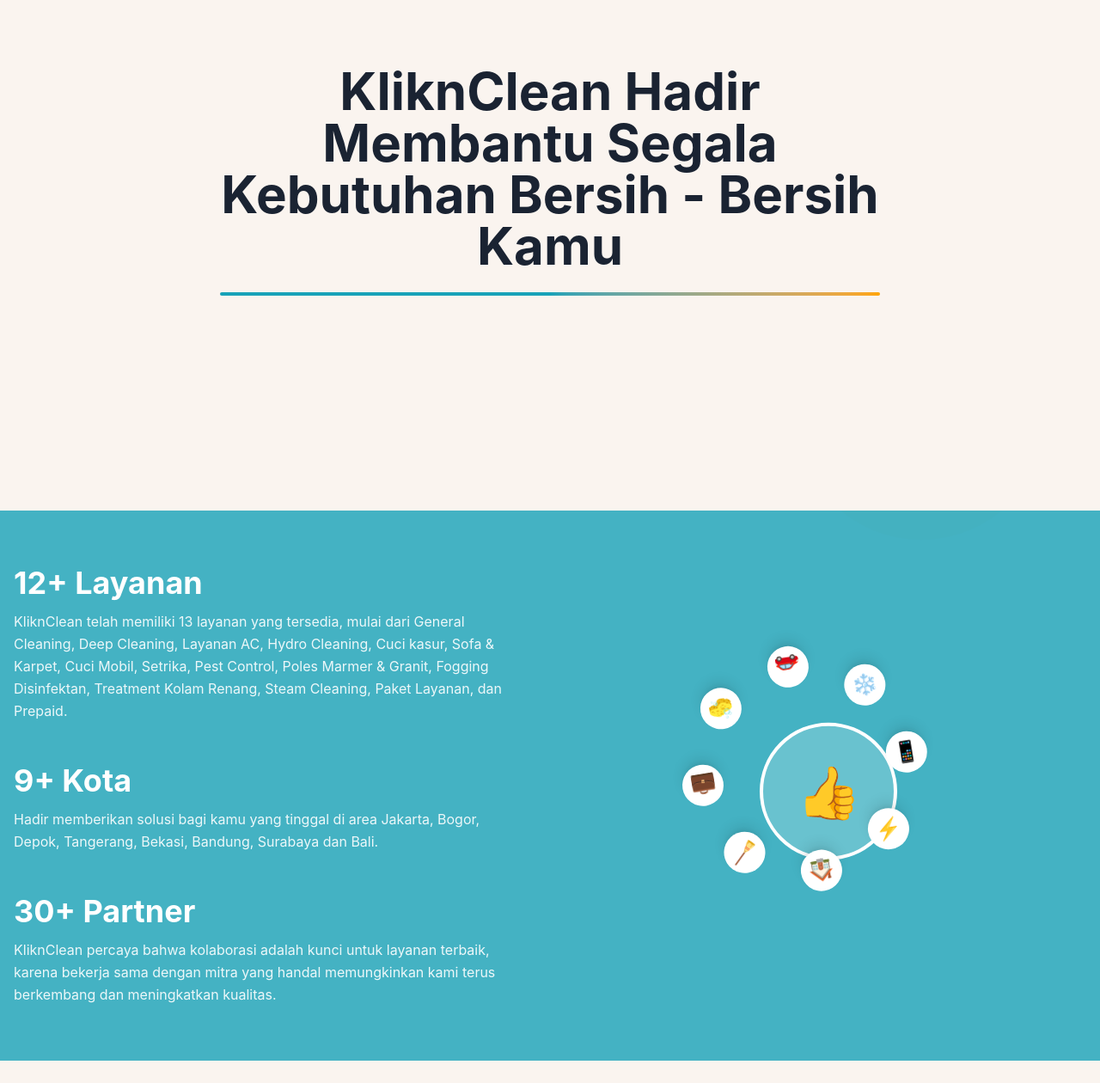
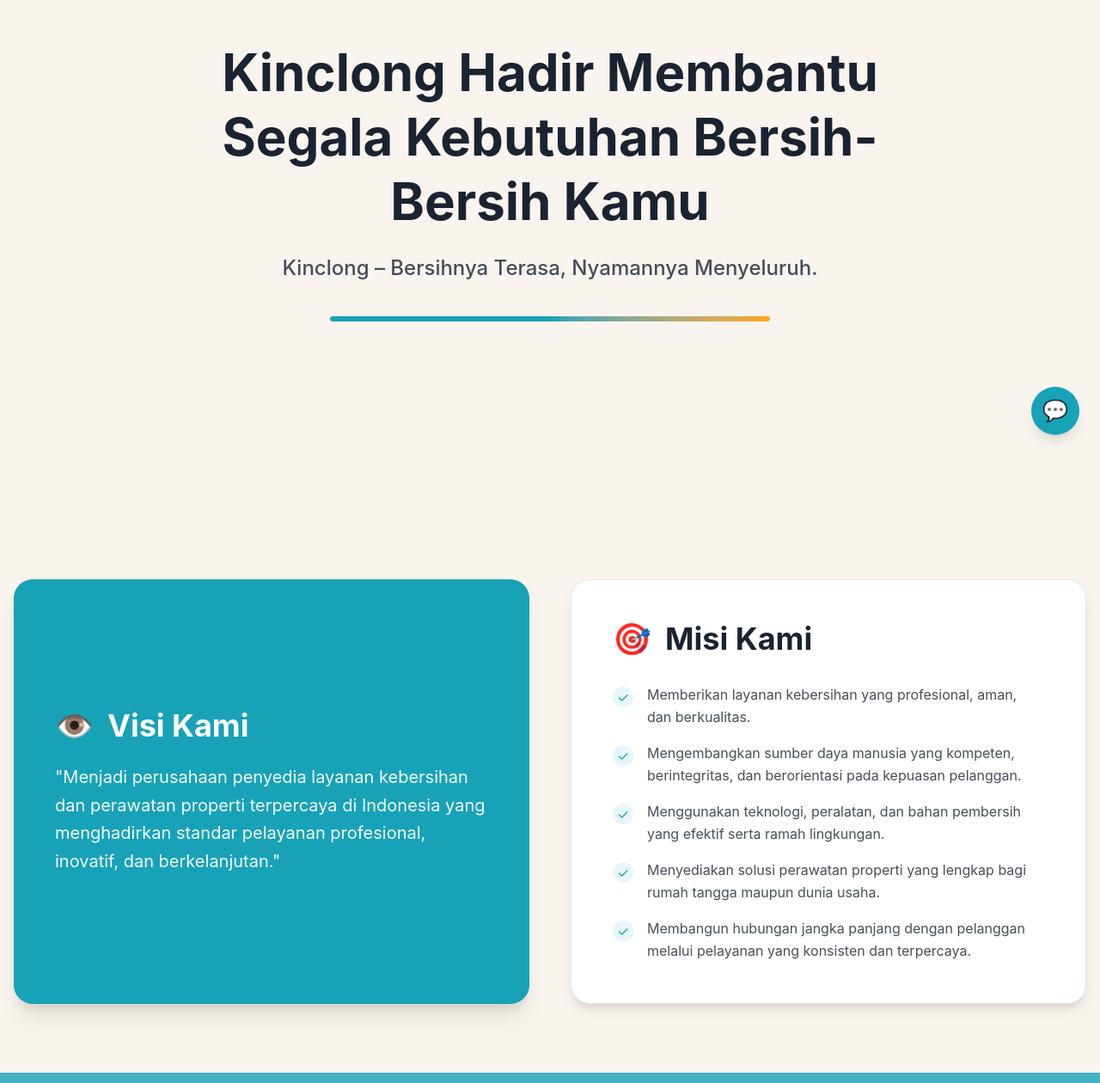
Before and after one commit to Andrewij21/cleaning-prod, a Next.js app: page /about in a window 1280 px wide. Shown: the part 270-1530 px from the top of the page at 86% size. Built offline with nearby package versions, Linux system fonts and the light colour scheme.

Commit message:
refactor: merapihkan about page

```diff
--- a/app/(public)/_components/container.tsx
+++ b/app/(public)/_components/container.tsx
@@ -6,9 +6,6 @@ import { HowToOrder } from "@/app/(public)/_components/sections/HowToOrder";
 import { Partners } from "@/app/(public)/_components/sections/Partners";
 import { FAQ } from "@/app/(public)/_components/sections/FAQ";
 import { Promos } from "@/app/(public)/_components/sections/Promos";
-import { Footer } from "@/app/(public)/_components/sections/Footer";
-import { Chatbot } from "@/components/Chatbot";
-
 export default function Container() {
   return (
     <>
@@ -21,7 +18,6 @@ export default function Container() {
         <FAQ />
         <Promos />
       </main>
-      <Chatbot />
     </>
   );
 }
--- /dev/null
+++ b/app/(public)/about/_components/AboutHero.tsx
@@ -0,0 +1,55 @@
+"use client";
+
+import { motion } from "framer-motion";
+
+export function AboutHero() {
+  return (
+    <section className="relative overflow-hidden min-h-screen flex items-center justify-center bg-background pt-24 pb-16">
+      {/* Decorative elements */}
+      <motion.div
+        animate={{ scale: [1, 1.1, 1] }}
+        transition={{ duration: 8, repeat: Infinity }}
+        className="absolute top-32 left-10 w-40 h-40 rounded-full bg-accent/10 -z-10"
+      />
+      <motion.div
+        animate={{ scale: [1, 1.2, 1] }}
+        transition={{ duration: 10, repeat: Infinity, delay: 0.5 }}
+        className="absolute -bottom-20 right-20 w-64 h-64 rounded-full bg-secondary/5 -z-10"
+      />
+
+      <div className="container px-4 text-center">
+        <motion.div
+          initial={{ opacity: 0, y: 20 }}
+          animate={{ opacity: 1, y: 0 }}
+          transition={{ duration: 0.8 }}
+          className="max-w-4xl mx-auto flex flex-col items-center"
+        >
+          {/* Judul Utama dengan nama brand baru */}
+          <h1 className="text-5xl md:text-6xl font-bold text-foreground mb-6 leading-tight">
+            Kinclong Hadir Membantu Segala Kebutuhan Bersih-Bersih Kamu
+          </h1>
+
+          {/* Tagline dari klien ditambahkan di sini */}
+          <motion.p
+            initial={{ opacity: 0, y: 20 }}
+            animate={{ opacity: 1, y: 0 }}
+            transition={{ duration: 0.8, delay: 0.3 }}
+            className="text-xl md:text-2xl text-foreground/80 font-medium mb-10"
+          >
+            Kinclong – Bersihnya Terasa, Nyamannya Menyeluruh.
+          </motion.p>
+
+          {/* Garis Gradasi */}
+          <div className="w-full max-w-lg">
+            <motion.div
+              initial={{ width: 0 }}
+              animate={{ width: "100%" }}
+              transition={{ delay: 0.5, duration: 1 }}
+              className="h-1.5 bg-gradient-to-r from-primary via-accent to-secondary rounded-full"
+            />
+          </div>
+        </motion.div>
+      </div>
+    </section>
+  );
+}
--- a/components/AboutStats.tsx
+++ b/app/(public)/about/_components/AboutStats.tsx
@@ -1,7 +1,6 @@
-'use client'
+"use client";
 
-import { motion } from 'framer-motion'
-import Image from 'next/image'
+import { motion } from "framer-motion";
 
 const containerVariants = {
   hidden: { opacity: 0 },
@@ -9,12 +8,12 @@ const containerVariants = {
     opacity: 1,
     transition: { staggerChildren: 0.2, delayChildren: 0.3 },
   },
-}
+};
 
 const itemVariants = {
   hidden: { opacity: 0, y: 20 },
   visible: { opacity: 1, y: 0, transition: { duration: 0.5 } },
-}
+};
 
 export function AboutStats() {
   return (
@@ -30,23 +29,34 @@ export function AboutStats() {
           {/* Left side - Stats */}
           <div className="space-y-12">
             <motion.div variants={itemVariants}>
-              <h2 className="text-4xl font-bold text-white mb-3">12+ Layanan</h2>
+              <h2 className="text-4xl font-bold text-white mb-3">
+                12+ Layanan
+              </h2>
               <p className="text-white/90 leading-relaxed">
-                KliknClean telah memiliki 13 layanan yang tersedia, mulai dari General Cleaning, Deep Cleaning, Layanan AC, Hydro Cleaning, Cuci kasur, Sofa & Karpet, Cuci Mobil, Setrika, Pest Control, Poles Marmer & Granit, Fogging Disinfektan, Treatment Kolam Renang, Steam Cleaning, Paket Layanan, dan Prepaid.
+                KliknClean telah memiliki 13 layanan yang tersedia, mulai dari
+                General Cleaning, Deep Cleaning, Layanan AC, Hydro Cleaning,
+                Cuci kasur, Sofa & Karpet, Cuci Mobil, Setrika, Pest Control,
+                Poles Marmer & Granit, Fogging Disinfektan, Treatment Kolam
+                Renang, Steam Cleaning, Paket Layanan, dan Prepaid.
               </p>
             </motion.div>
 
             <motion.div variants={itemVariants}>
               <h2 className="text-4xl font-bold text-white mb-3">9+ Kota</h2>
               <p className="text-white/90 leading-relaxed">
-                Hadir memberikan solusi bagi kamu yang tinggal di area Jakarta, Bogor, Depok, Tangerang, Bekasi, Bandung, Surabaya dan Bali.
+                Hadir memberikan solusi bagi kamu yang tinggal di area Jakarta,
+                Bogor, Depok, Tangerang, Bekasi, Bandung, Surabaya dan Bali.
               </p>
             </motion.div>
 
             <motion.div variants={itemVariants}>
-              <h2 className="text-4xl font-bold text-white mb-3">30+ Partner</h2>
+              <h2 className="text-4xl font-bold text-white mb-3">
+                30+ Partner
+              </h2>
               <p className="text-white/90 leading-relaxed">
-                KliknClean percaya bahwa kolaborasi adalah kunci untuk layanan terbaik, karena bekerja sama dengan mitra yang handal memungkinkan kami terus berkembang dan meningkatkan kualitas.
+                KliknClean percaya bahwa kolaborasi adalah kunci untuk layanan
+                terbaik, karena bekerja sama dengan mitra yang handal
+                memungkinkan kami terus berkembang dan meningkatkan kualitas.
               </p>
             </motion.div>
           </div>
@@ -70,26 +80,26 @@ export function AboutStats() {
 
               {/* Orbiting service icons */}
               {[
-                { icon: '🏠', angle: 0 },
-                { icon: '🧹', angle: 45 },
-                { icon: '💼', angle: 90 },
-                { icon: '🧽', angle: 135 },
-                { icon: '🚗', angle: 180 },
-                { icon: '❄️', angle: 225 },
-                { icon: '📱', angle: 270 },
-                { icon: '⚡', angle: 315 },
+                { icon: "🏠", angle: 0 },
+                { icon: "🧹", angle: 45 },
+                { icon: "💼", angle: 90 },
+                { icon: "🧽", angle: 135 },
+                { icon: "🚗", angle: 180 },
+                { icon: "❄️", angle: 225 },
+                { icon: "📱", angle: 270 },
+                { icon: "⚡", angle: 315 },
               ].map((item, idx) => (
                 <motion.div
                   key={idx}
                   animate={{ rotate: 360 }}
-                  transition={{ duration: 20, repeat: Infinity, linear: true }}
+                  transition={{ duration: 20, repeat: Infinity }}
                   className="absolute w-full h-full"
                 >
                   <div
                     className="absolute w-12 h-12 bg-white rounded-full flex items-center justify-center text-2xl shadow-lg"
                     style={{
-                      left: '50%',
-                      top: '50%',
+                      left: "50%",
+                      top: "50%",
                       transform: `rotate(${item.angle}deg) translateY(-120px) rotate(-${item.angle}deg)`,
                     }}
                   >
@@ -102,5 +112,5 @@ export function AboutStats() {
         </motion.div>
       </div>
     </section>
-  )
+  );
 }
--- /dev/null
+++ b/app/(public)/about/_components/VisionMission.tsx
@@ -0,0 +1,64 @@
+"use client";
+
+import { motion } from "framer-motion";
+
+export function VisionMission() {
+  const missionItems = [
+    "Memberikan layanan kebersihan yang profesional, aman, dan berkualitas.",
+    "Mengembangkan sumber daya manusia yang kompeten, berintegritas, dan berorientasi pada kepuasan pelanggan.",
+    "Menggunakan teknologi, peralatan, dan bahan pembersih yang efektif serta ramah lingkungan.",
+    "Menyediakan solusi perawatan properti yang lengkap bagi rumah tangga maupun dunia usaha.",
+    "Membangun hubungan jangka panjang dengan pelanggan melalui pelayanan yang konsisten dan terpercaya.",
+  ];
+
+  return (
+    <section className="bg-background py-20">
+      <div className="container px-4">
+        <div className="grid gap-12 md:grid-cols-2">
+          {/* Card Visi */}
+          <motion.div
+            initial={{ opacity: 0, x: -20 }}
+            whileInView={{ opacity: 1, x: 0 }}
+            transition={{ duration: 0.6 }}
+            viewport={{ once: true }}
+            className="rounded-3xl bg-primary p-8 md:p-12 text-white shadow-xl flex flex-col justify-center"
+          >
+            <h2 className="text-3xl md:text-4xl font-bold mb-6 flex items-center gap-4">
+              <span className="text-4xl">👁️</span> Visi Kami
+            </h2>
+            <p className="text-lg md:text-xl leading-relaxed opacity-95">
+              "Menjadi perusahaan penyedia layanan kebersihan dan perawatan
+              properti terpercaya di Indonesia yang menghadirkan standar
+              pelayanan profesional, inovatif, dan berkelanjutan."
+            </p>
+          </motion.div>
+
+          {/* Card Misi */}
+          <motion.div
+            initial={{ opacity: 0, x: 20 }}
+            whileInView={{ opacity: 1, x: 0 }}
+            transition={{ duration: 0.6, delay: 0.2 }}
+            viewport={{ once: true }}
+            className="rounded-3xl bg-card border border-border p-8 md:p-12 shadow-lg"
+          >
+            <h2 className="text-3xl md:text-4xl font-bold mb-8 text-foreground flex items-center gap-4">
+              <span className="text-4xl">🎯</span> Misi Kami
+            </h2>
+            <ul className="space-y-4">
+              {missionItems.map((item, index) => (
+                <li key={index} className="flex gap-4 items-start">
+                  <div className="flex-shrink-0 mt-1">
+                    <div className="flex h-6 w-6 items-center justify-center rounded-full bg-primary/10 text-primary">
+                      ✓
+                    </div>
+                  </div>
+                  <p className="text-foreground/80 leading-relaxed">{item}</p>
+                </li>
+              ))}
+            </ul>
+          </motion.div>
+        </div>
+      </div>
+    </section>
+  );
+}
--- a/app/(public)/about/page.tsx
+++ b/app/(public)/about/page.tsx
@@ -1,22 +1,25 @@
-import { AboutHero } from '@/components/AboutHero'
-import { AboutStats } from '@/components/AboutStats'
-import { Timeline } from '@/components/Timeline'
-import { OurStory } from '@/components/OurStory'
-import { JoinUs } from '@/components/JoinUs'
+import { AboutHero } from "@/app/(public)/about/_components/AboutHero";
+import { AboutStats } from "@/app/(public)/about/_components/AboutStats";
+import { Timeline } from "@/app/(public)/about/_components/Timeline";
+import { OurStory } from "@/app/(public)/about/_components/OurStory";
+import { JoinUs } from "@/app/(public)/about/_components/JoinUs";
+import { VisionMission } from "./_components/VisionMission";
 
 export const metadata = {
-  title: 'Tentang KliknClean - Jasa Kebersihan Terpercaya',
-  description: 'Pelajari tentang KliknClean, layanan kebersihan profesional yang tersedia di 9+ kota Indonesia.',
-}
+  title: "Tentang KliknClean - Jasa Kebersihan Terpercaya",
+  description:
+    "Pelajari tentang KliknClean, layanan kebersihan profesional yang tersedia di 9+ kota Indonesia.",
+};
 
 export default function AboutPage() {
   return (
     <main className="flex flex-col">
       <AboutHero />
+      <VisionMission />
       <AboutStats />
       <Timeline />
       <OurStory />
       <JoinUs />
     </main>
-  )
+  );
 }
--- a/app/(public)/layout.tsx
+++ b/app/(public)/layout.tsx
@@ -2,6 +2,7 @@ import type { Metadata } from "next";
 import type { ReactNode } from "react";
 import { Header } from "./_components/sections/Header";
 import { Footer } from "./_components/sections/Footer";
+import { Chatbot } from "./_components/sections/Chatbot";
 
 export const metadata: Metadata = {
   robots: { index: true, follow: true },
@@ -13,6 +14,7 @@ export default function PublicLayout({ children }: { children: ReactNode }) {
       <Header />
       {children}
       <Footer />
+      <Chatbot />
     </>
   );
 }
--- a/components/AboutHero.tsx
+++ /dev/null
@@ -1,40 +0,0 @@
-'use client'
-
-import { motion } from 'framer-motion'
-
-export function AboutHero() {
-  return (
-    <section className="min-h-screen flex items-center justify-center bg-background pt-24 pb-16">
-      {/* Decorative elements */}
-      <motion.div
-        animate={{ scale: [1, 1.1, 1] }}
-        transition={{ duration: 8, repeat: Infinity }}
-        className="absolute top-32 left-10 w-40 h-40 rounded-full bg-accent/10 -z-10"
-      />
-      <motion.div
-        animate={{ scale: [1, 1.2, 1] }}
-        transition={{ duration: 10, repeat: Infinity, delay: 0.5 }}
-        className="absolute -bottom-20 right-20 w-64 h-64 rounded-full bg-secondary/5 -z-10"
-      />
-
-      <div className="container px-4 text-center">
-        <motion.div
-          initial={{ opacity: 0, y: 20 }}
-          animate={{ opacity: 1, y: 0 }}
-          transition={{ duration: 0.8 }}
-          className="max-w-3xl mx-auto"
-        >
-          <h1 className="text-5xl md:text-6xl font-bold text-foreground mb-6">
-            KliknClean Hadir Membantu Segala Kebutuhan Bersih - Bersih Kamu
-          </h1>
-          <motion.div
-            initial={{ width: 0 }}
-            animate={{ width: '100%' }}
-            transition={{ delay: 0.5, duration: 1 }}
-            className="h-1 bg-gradient-to-r from-primary via-accent to-secondary rounded-full"
-          />
-        </motion.div>
-      </div>
-    </section>
-  )
-}
```
Also changed, not shown: app/(public)/_components/sections/Chatbot.tsx (renamed from components/Chatbot.tsx), app/(public)/about/_components/JoinUs.tsx (renamed from components/JoinUs.tsx), app/(public)/about/_components/OurStory.tsx (renamed from components/OurStory.tsx), app/(public)/about/_components/Timeline.tsx (renamed from components/Timeline.tsx).
